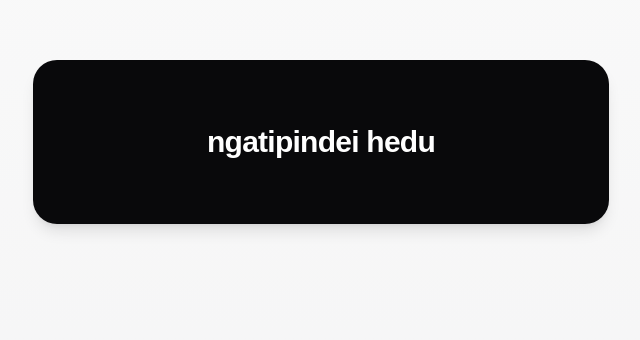
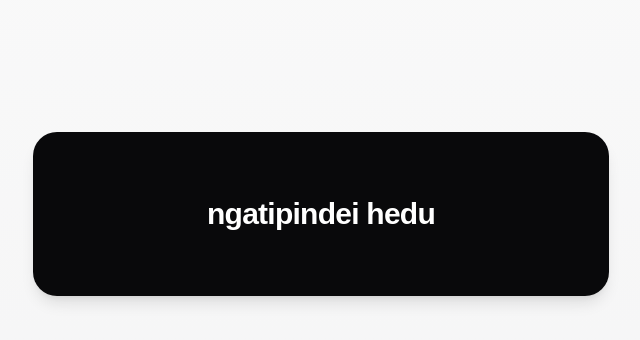
Before and after one commit to Signas-58/A, a Next.js app in the folder web/: page / in a window 1280 px wide. Shown: the part 186-526 px from the top of the page, without its empty margins (319-959 px from the left). Built offline with nearby package versions, Linux system fonts and the light colour scheme.

Commit message:
Full-screen layout for landing and detector

```diff
--- a/web/src/app/detector/page.tsx
+++ b/web/src/app/detector/page.tsx
@@ -106,8 +106,8 @@ export default function DetectorPage() {
   }
 
   return (
-    <div className="min-h-screen bg-gradient-to-b from-zinc-50 to-zinc-100 px-6 py-12 text-zinc-950 dark:from-black dark:to-zinc-950 dark:text-zinc-50">
-      <main className="mx-auto w-full max-w-4xl">
+    <div className="h-screen w-screen bg-gradient-to-b from-zinc-50 to-zinc-100 p-6 text-zinc-950 dark:from-black dark:to-zinc-950 dark:text-zinc-50">
+      <main className="h-full w-full">
         <div className="flex flex-col gap-2">
           <h1 className="text-3xl font-semibold tracking-tight">AI Video Detector</h1>
           <p className="max-w-2xl text-sm leading-6 text-zinc-600 dark:text-zinc-400">
--- a/web/src/app/page.tsx
+++ b/web/src/app/page.tsx
@@ -6,8 +6,8 @@ export default function Home() {
   const router = useRouter();
 
   return (
-    <div className="min-h-screen bg-gradient-to-b from-zinc-50 to-zinc-100 px-6 py-12 text-zinc-950 dark:from-black dark:to-zinc-950 dark:text-zinc-50">
-      <main className="mx-auto flex min-h-[70vh] w-full max-w-3xl items-center justify-center">
+    <div className="h-screen w-screen bg-gradient-to-b from-zinc-50 to-zinc-100 p-6 text-zinc-950 dark:from-black dark:to-zinc-950 dark:text-zinc-50">
+      <main className="flex h-full w-full items-center justify-center">
         <button
           type="button"
           onClick={() => router.push("/detector")}
```
